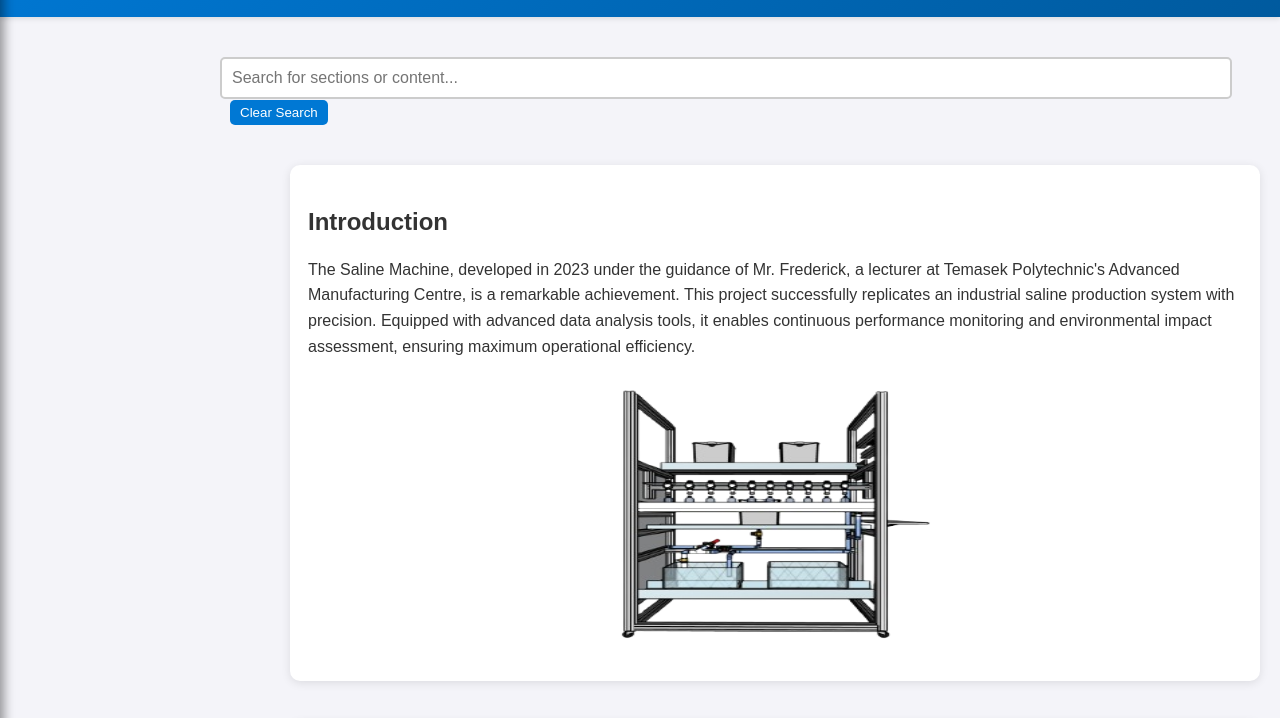
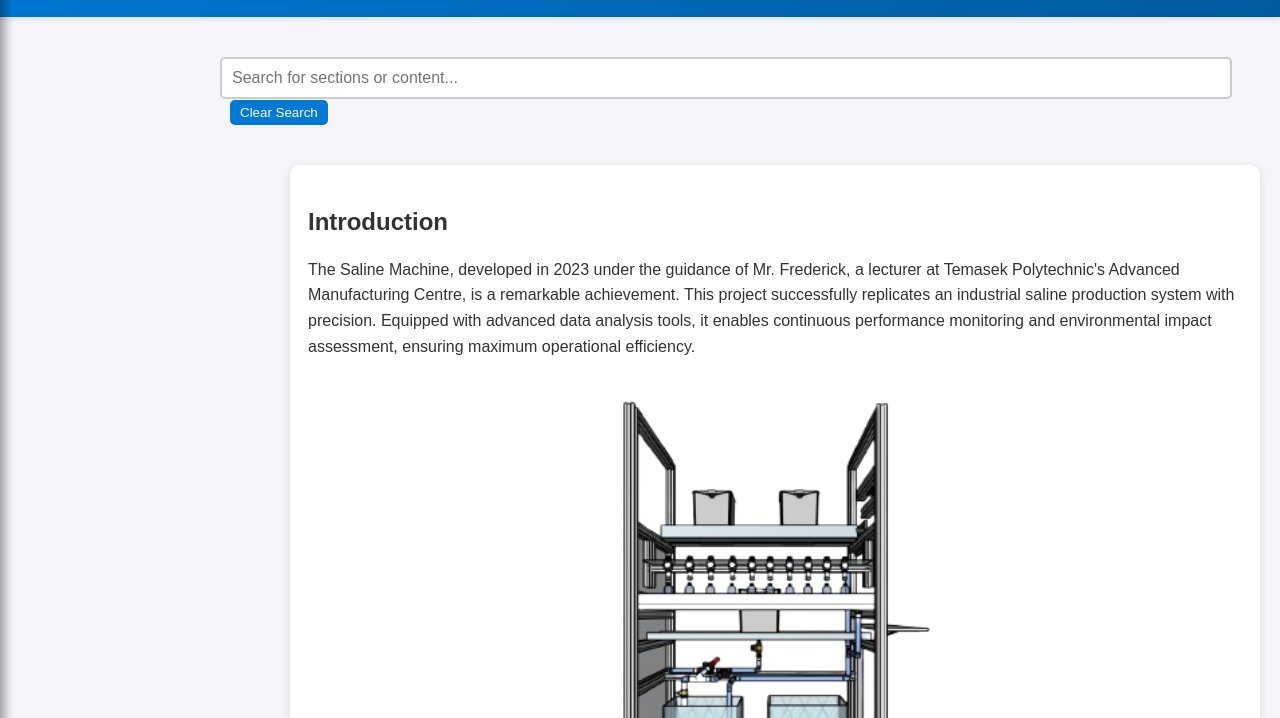
Before and after one commit to Juncheng112/Webiste, a website: page Main_Page/main.html in a window 1280 px wide. Shown: the part 81-799 px from the top of the page. Drawn offline with Linux system fonts and the light colour scheme.

Commit message:
Update style.css

```diff
--- a/Main_Page/style.css
+++ b/Main_Page/style.css
@@ -250,7 +250,6 @@ body {
 }
 img{
     width:100%;
-    height: 280px;
 }
 
 
```
